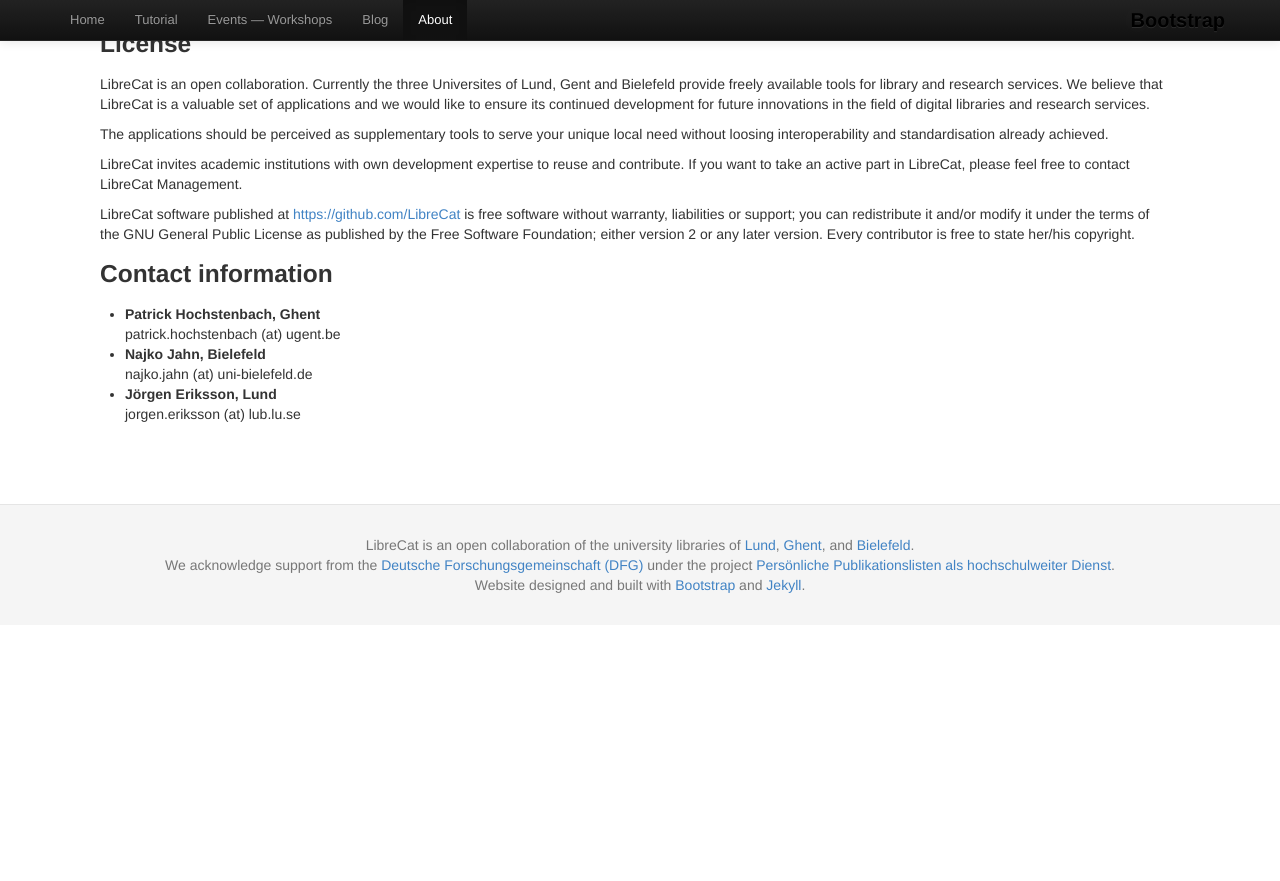
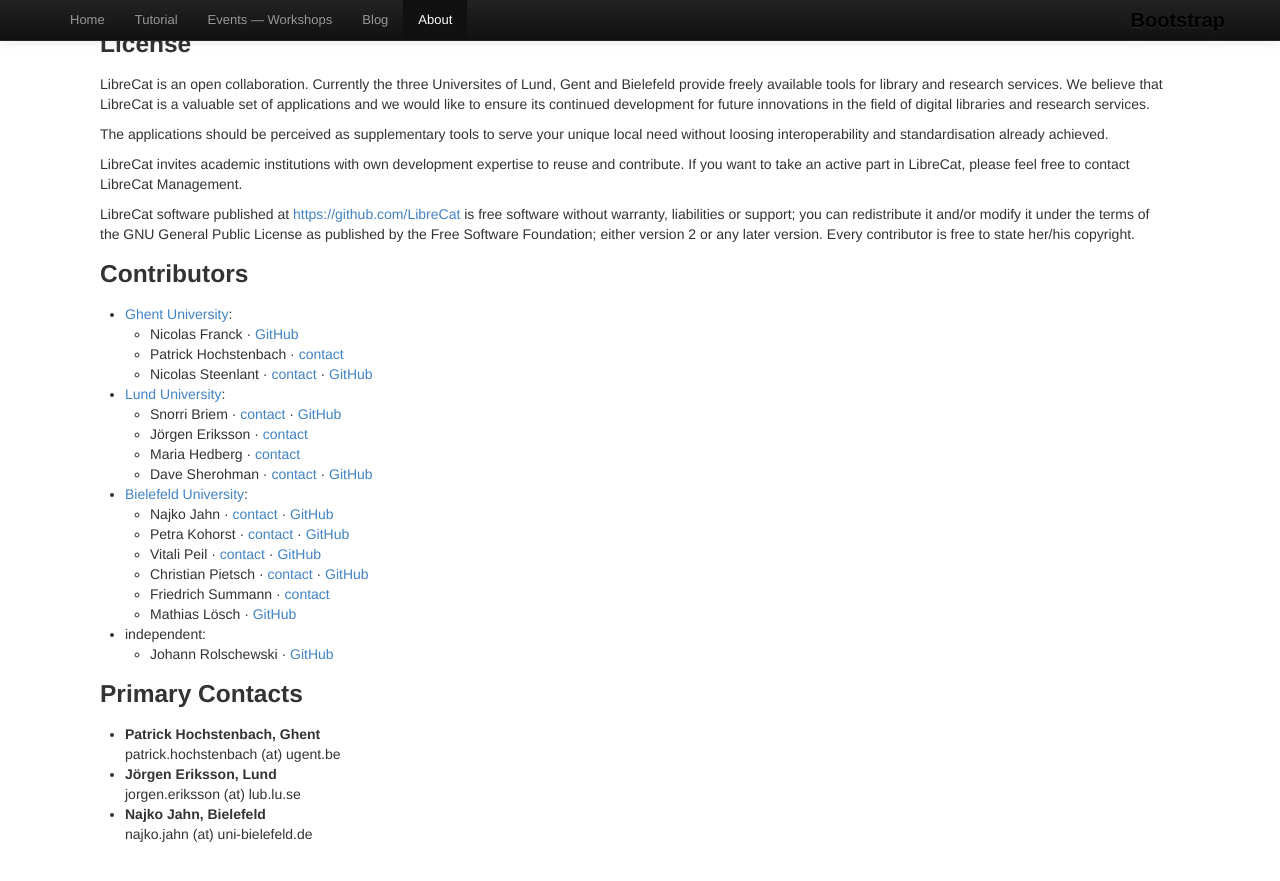
Before and after one commit to LibreCat/librecat.github.io, a Jekyll site: the page built from about.html, in a window 1280 px wide and 900 px high, scrolled down 882 px. Shown: the top 881 px of the window. Built offline with Jekyll 4.4.1, drawn with Linux system fonts in a browser that asks for light colours; before the commit the page ends 1507 px from its top, so only the background shows below that.

Commit message:
start list of contributors, write first blog post

```diff
--- a/_layouts/post.html
+++ b/_layouts/post.html
@@ -2,7 +2,7 @@
 layout: default
 ---
 <h2>{{ page.title }}</h2>
-<p class="meta">{{ page.date | date_to_long_string }}</p>
+<p class="meta">{{ page.date | date_to_long_string }}{% if page.author %} by {{ page.author }}{% endif %}</p>
 
 <div class="post">
 {{ content }}
--- a/_posts/2013-06-17-welcome-to-jekyll.markdown
+++ b/_posts/2013-06-17-welcome-to-jekyll.markdown
@@ -1,7 +1,7 @@
 ---
 layout: post
 title:  "Welcome to Jekyll!"
-date:   2013-06-17 13:31:17
+date:   1850-11-13 13:31:17
 categories: jekyll update
 ---
 
--- a/about.html
+++ b/about.html
@@ -42,7 +42,7 @@
             </ol>
             <p>As a first step Lund, Ghent and Bielefeld will provide the source code of the Catmandu project under an open license, as this will form the basis of future development.</p>
 
-            <h3>License</h3>
+            <h3 id="license">License</h3>
             <p>
             LibreCat is an open collaboration. Currently the three Universites of Lund, Gent and Bielefeld provide freely available tools for library and research services. We believe that LibreCat is a valuable set of applications and we would like to ensure its continued development for future innovations in the field of digital libraries and research services.
             </p>
@@ -57,13 +57,46 @@
 
              <p>
              LibreCat software published at <a href="https://github.com/LibreCat">https://github.com/LibreCat</a> is free software without warranty, liabilities or support; you can redistribute it and/or modify it under the terms of the GNU General Public License as published by the Free Software Foundation; either  version 2 or any later version. Every contributor is free to state her/his copyright.
-            </p>
-            <h3>Contact information</h3>
+             </p>
+
+
+	     <h3 id="contributors">Contributors</h3>
+
+	     <ul>
+	       <li><a href="http://lib.ugent.be/">Ghent University</a>:</li>
+	       <ul>
+		 <li>Nicolas Franck &middot; <a href="https://github.com/nicolasfranck">GitHub</a></li>
+		 <li>Patrick Hochstenbach &middot; <a href="http://www.ugent.be/en/people?ugentid=801001101817">contact</a></li>
+		 <li>Nicolas Steenlant &middot; <a href="http://www.ugent.be/nl/telefoonboek/en/people?ugentid=801001867612">contact</a> &middot; <a href="https://github.com/nics">GitHub</a></li>
+	       </ul>
+	       <li><a href="http://www.lub.lu.se/">Lund University</a>:</li>
+	       <ul>
+		 <li>Snorri Briem &middot; <a href="http://www.lu.se/lucat/user/c28b858cba0b7d504529abb8663cd197">contact</a> &middot; <a href="https://github.com/snorri">GitHub</a></li>
+		 <li>Jörgen Eriksson &middot; <a href="http://www.lu.se/lucat/user/1ea42f248f67e44852c37be944f9a858">contact</a></li>
+		 <li>Maria Hedberg &middot; <a href="http://www.lu.se/lucat/user/0426e27a0ef85f345ab9e3ab9ee95dfc">contact</a></li>
+		 <li>Dave Sherohman &middot; <a href="http://www.lu.se/lucat/user/3199ce682209ebd9a91ef9d238d8814c">contact</a> &middot; <a href="https://github.com/dsheroh">GitHub</a></li>
+	       </ul>
+	       <li><a href="http://www.ub.uni-bielefeld.de/">Bielefeld University</a>:</li>
+	       <ul>
+		 <li>Najko Jahn &middot; <a href="http://ekvv.uni-bielefeld.de/pers_publ/publ/PersonDetail.jsp?personId=11930419&lang=en">contact</a> &middot; <a href="https://github.com/njahn82">GitHub</a></li>
+		 <li>Petra Kohorst &middot; <a href="http://ekvv.uni-bielefeld.de/pers_publ/publ/PersonDetail.jsp?personId=29676584&lang=en">contact</a> &middot; <a href="https://github.com/petrakohorst">GitHub</a>
+		 <li>Vitali Peil &middot; <a href="http://ekvv.uni-bielefeld.de/pers_publ/publ/PersonDetail.jsp?personId=10792316&lang=en">contact</a> &middot; <a href="https://github.com/vpeil">GitHub</a></li>
+		 <li>Christian Pietsch &middot; <a href="http://ekvv.uni-bielefeld.de/pers_publ/publ/PersonDetail.jsp?personId=7346775&lang=en">contact</a> &middot; <a href="https://github.com/pietsch">GitHub</a></li>
+		 <li>Friedrich Summann &middot; <a href="http://ekvv.uni-bielefeld.de/pers_publ/publ/PersonDetail.jsp?personId=30594&lang=en">contact</a></li>
+		 <li>Mathias Lösch &middot; <a href="https://github.com/mloesch">GitHub</a></li>
+	       </ul>
+	       <li>independent:</li>
+	       <ul>
+		 <li>Johann Rolschewski &middot; <a href="https://github.com/jorol">GitHub</a></li>
+	       </ul>
+	     </ul>
+
+            <h3 id="contacts">Primary Contacts</h3>
 
             <ul class="square">
-            <li><strong> Patrick Hochstenbach, Ghent</strong> <br/>patrick.hochstenbach (at) ugent.be</li>
-            <li><strong> Najko Jahn, Bielefeld</strong> <br/>najko.jahn (at) uni-bielefeld.de</li>
-            <li><strong> Jörgen Eriksson, Lund</strong> <br/>jorgen.eriksson (at) lub.lu.se</li>
+            <li><strong>Patrick Hochstenbach, Ghent</strong> <br/>patrick.hochstenbach (at) ugent.be</li>
+            <li><strong>Jörgen Eriksson, Lund</strong> <br/>jorgen.eriksson (at) lub.lu.se</li>
+            <li><strong>Najko Jahn, Bielefeld</strong> <br/>najko.jahn (at) uni-bielefeld.de</li>
             </ul>
 
   </div>
```
